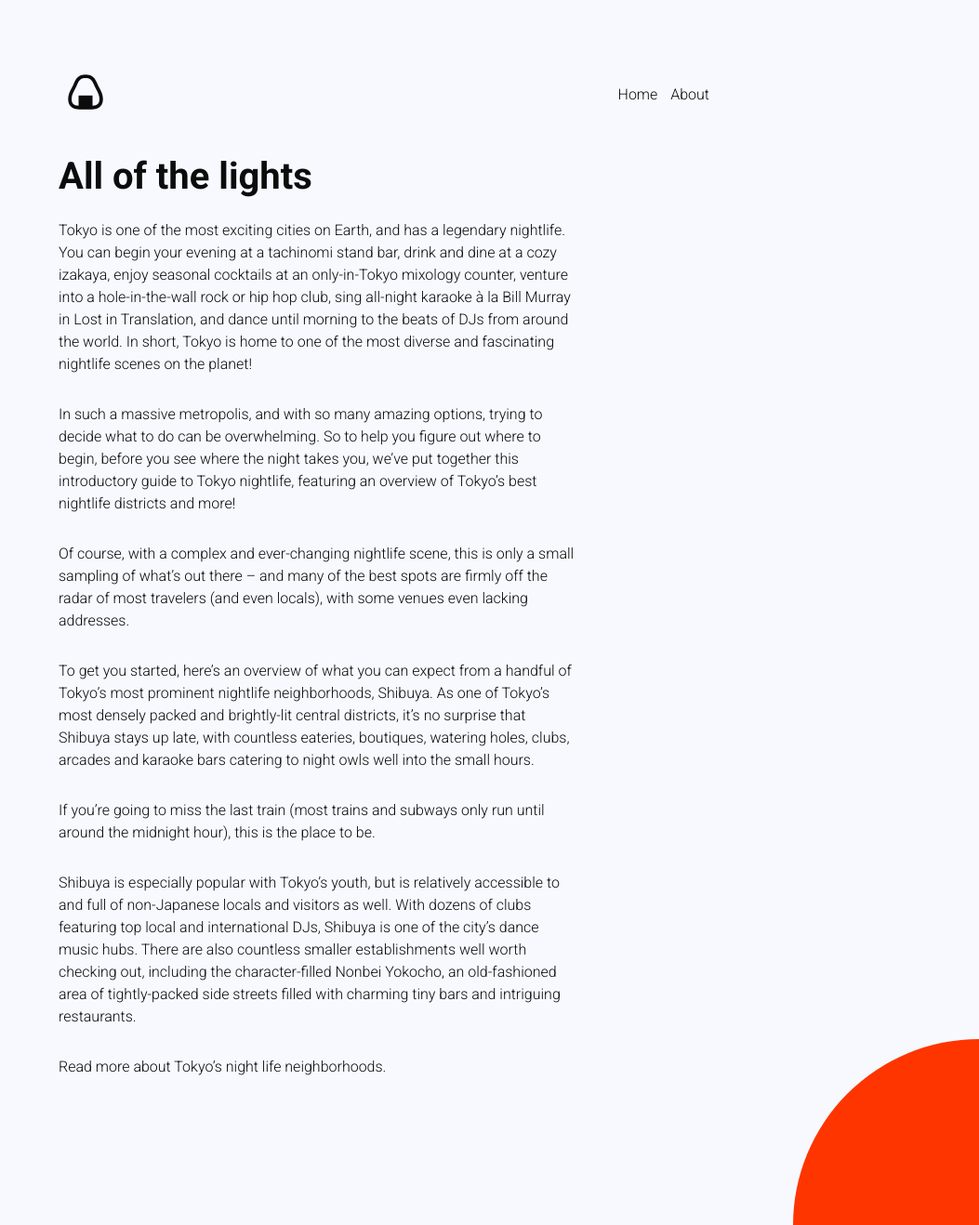
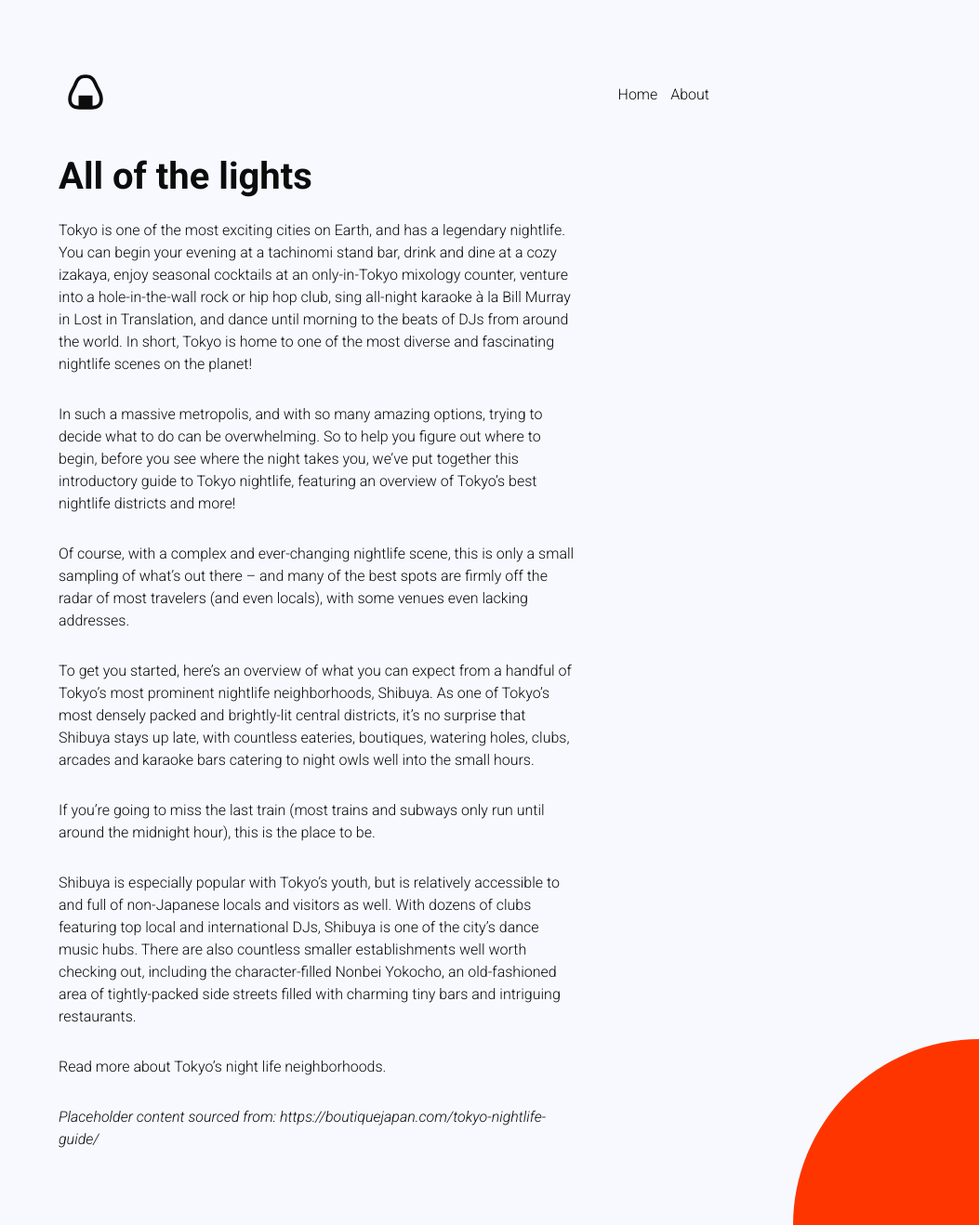
Before and after one commit to murphytrueman/night-in-japan, a Jekyll site: the page built from _posts/2021-01-16-all-of-the-lights.markdown, in a window 1280 px wide and 1318 px high. Shown: the whole window at 93% size, without its empty margins (227-1280 px from the left). Built offline with Jekyll 4.4.1, drawn with Linux system fonts in a browser that asks for light colours.

Commit message:
Updated All Of The Lights

```diff
--- a/_posts/2021-01-16-all-of-the-lights.markdown
+++ b/_posts/2021-01-16-all-of-the-lights.markdown
@@ -18,3 +18,5 @@ If you’re going to miss the last train (most trains and subways only run until
 Shibuya is especially popular with Tokyo’s youth, but is relatively accessible to and full of non-Japanese locals and visitors as well. With dozens of clubs featuring top local and international DJs, Shibuya is one of the city’s dance music hubs. There are also countless smaller establishments well worth checking out, including the character-filled Nonbei Yokocho, an old-fashioned area of tightly-packed side streets filled with charming tiny bars and intriguing restaurants.
 
 [Read more about Tokyo’s night life neighborhoods.](https://boutiquejapan.com/tokyo-nightlife-guide/)
+
+*Placeholder content sourced from: [https://boutiquejapan.com/tokyo-nightlife-guide/](https://boutiquejapan.com/tokyo-nightlife-guide/)*
```
